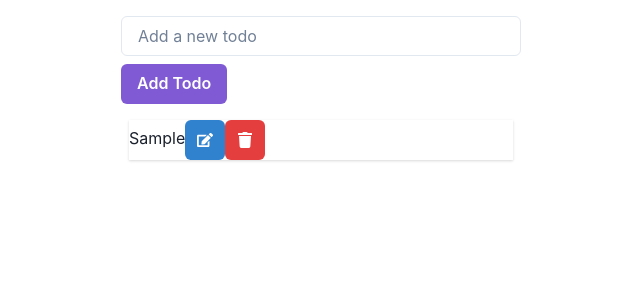
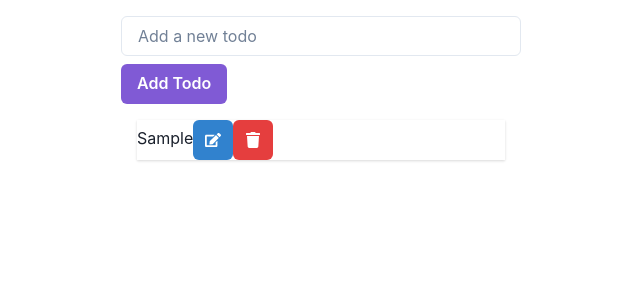
Before and after one commit to GPT-Engineer-App-Dev/daily-deeds, a React (Vite) app: page / in a window 1280 px wide. Both pictures are taken after typing "Sample" into the empty fields and a click on the button "Add Todo". Shown: the top 300 px of the page, without its empty margins (319-959 px from the left). Built offline with nearby package versions, Linux system fonts and the light colour scheme.

Commit message:
Increase margins around each todo item for better visibility.

```diff
--- a/src/components/TodoList.jsx
+++ b/src/components/TodoList.jsx
@@ -49,7 +49,7 @@ function TodoList() {
       <Button onClick={handleAddTodo} colorScheme="purple" mt="2">Add Todo</Button>
       <List spacing={3} mt="4">
         {todos.map((todo, index) => (
-          <ListItem key={index} d="flex" m="2" justifyContent="space-between" alignItems="center" boxShadow="base">
+          <ListItem key={index} d="flex" m="4" justifyContent="space-between" alignItems="center" boxShadow="base">
             {editIndex === index ? (
               <Input
                 value={editText}
```
